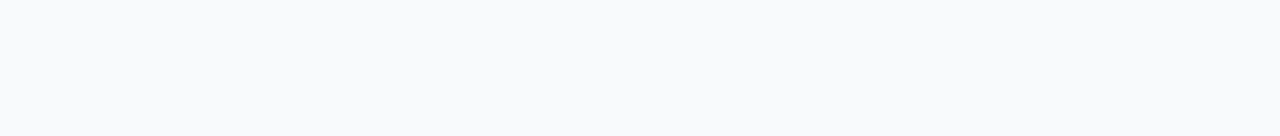
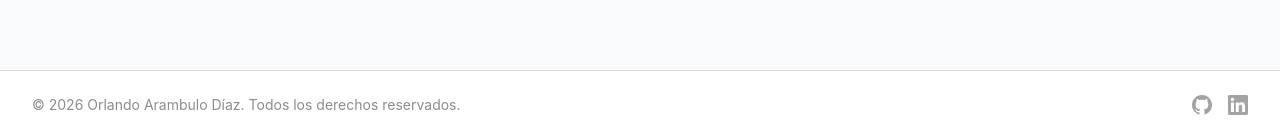
Before and after one commit to orlaa24adDEV/find-your-pitch, a React (Vite) app in the folder frontend/: page / in a window 1280 px wide. Shown: the part 661-797 px from the top of the page. Built offline with nearby package versions, Linux system fonts and the light colour scheme; no server answers.

Commit message:
feat: add footer with linkedin, github and copyright

```diff
--- a/frontend/src/App.tsx
+++ b/frontend/src/App.tsx
@@ -2,6 +2,7 @@
 import { Routes, Route } from "react-router-dom";
 import { useAuth } from "./context/AuthContext";
 import Navbar from "./components/Navbar";
+import Footer from "./components/Footer";
 import ToastContainer from "./components/ToastContainer";
 
 const Home = lazy(() => import("./pages/Home"));
@@ -34,9 +35,10 @@
   }
 
   return (
-    <div className="min-h-screen bg-slate-50">
+    <div className="min-h-screen bg-slate-50 flex flex-col">
       <Navbar />
       <ToastContainer />
+      <main className="flex-1">
         <Suspense fallback={<PageLoader />}>
           <Routes>
             <Route path="/" element={<Home />} />
@@ -52,6 +54,8 @@
             <Route path="*" element={<NotFound />} />
           </Routes>
         </Suspense>
+      </main>
+      <Footer />
     </div>
   );
 }
--- /dev/null
+++ b/frontend/src/components/Footer.tsx
@@ -0,0 +1,37 @@
+const Footer = () => (
+  <footer className="bg-white border-t border-ink-100 mt-auto">
+    <div className="max-w-7xl mx-auto px-4 sm:px-6 lg:px-8 py-6">
+      <div className="flex flex-col sm:flex-row items-center justify-between gap-4">
+        <p className="text-ink-400 text-sm">
+          &copy; {new Date().getFullYear()} Orlando Arambulo Díaz. Todos los derechos reservados.
+        </p>
+        <div className="flex items-center gap-4">
+          <a
+            href="https://github.com/orlaa24ad"
+            target="_blank"
+            rel="noopener noreferrer"
+            className="text-ink-300 hover:text-pitch transition-colors"
+            aria-label="GitHub"
+          >
+            <svg className="w-5 h-5" fill="currentColor" viewBox="0 0 24 24">
+              <path d="M12 0C5.37 0 0 5.37 0 12c0 5.3 3.438 9.8 8.205 11.385.6.113.82-.258.82-.577 0-.285-.01-1.04-.015-2.04-3.338.724-4.042-1.61-4.042-1.61-.546-1.385-1.335-1.755-1.335-1.755-1.087-.744.084-.729.084-.729 1.205.084 1.838 1.236 1.838 1.236 1.07 1.835 2.809 1.305 3.495.998.108-.776.417-1.305.76-1.605-2.665-.3-5.466-1.332-5.466-5.93 0-1.31.465-2.38 1.235-3.22-.135-.303-.54-1.523.105-3.176 0 0 1.005-.322 3.3 1.23.96-.267 1.98-.399 3-.405 1.02.006 2.04.138 3 .405 2.28-1.552 3.285-1.23 3.285-1.23.645 1.653.24 2.873.12 3.176.765.84 1.23 1.91 1.23 3.22 0 4.61-2.805 5.625-5.475 5.92.42.36.81 1.096.81 2.22 0 1.606-.015 2.896-.015 3.286 0 .315.21.69.825.57C20.565 21.795 24 17.295 24 12 24 5.37 18.63 0 12 0z" />
+            </svg>
+          </a>
+          <a
+            href="https://linkedin.com/in/orlaa24ad"
+            target="_blank"
+            rel="noopener noreferrer"
+            className="text-ink-300 hover:text-pitch transition-colors"
+            aria-label="LinkedIn"
+          >
+            <svg className="w-5 h-5" fill="currentColor" viewBox="0 0 24 24">
+              <path d="M20.447 20.452h-3.554v-5.569c0-1.328-.027-3.037-1.852-3.037-1.853 0-2.136 1.445-2.136 2.939v5.667H9.351V9h3.414v1.561h.046c.477-.9 1.637-1.85 3.37-1.85 3.601 0 4.267 2.37 4.267 5.455v6.286zM5.337 7.433a2.062 2.062 0 01-2.063-2.065 2.064 2.064 0 112.063 2.065zm1.782 13.019H3.555V9h3.564v11.452zM22.225 0H1.771C.792 0 0 .774 0 1.729v20.542C0 23.227.792 24 1.771 24h20.451C23.2 24 24 23.227 24 22.271V1.729C24 .774 23.2 0 22.222 0h.003z" />
+            </svg>
+          </a>
+        </div>
+      </div>
+    </div>
+  </footer>
+);
+
+export default Footer;
```
Also changed, not shown: 1 other file (tests, documents, lock files or other folders). Lines whose indentation alone changed are shown as unchanged.
